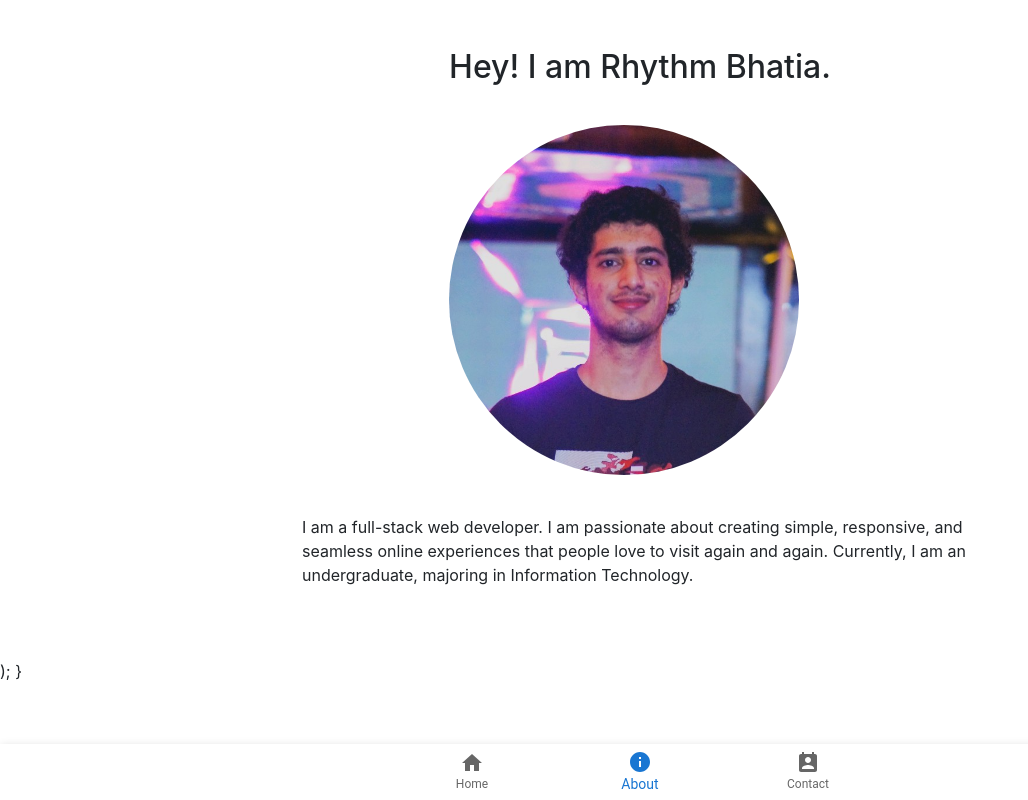
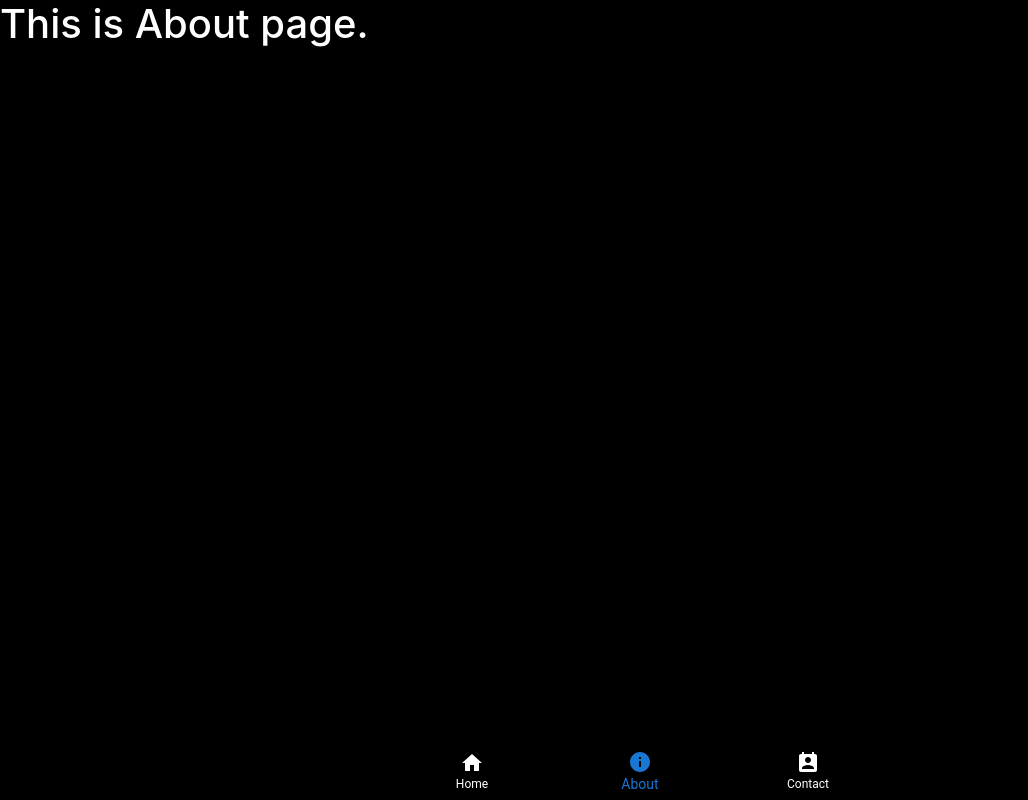
Before and after one commit to rhythm-28/portfolio, a React (Create React App) app: page / in a window 1280 px wide. Both pictures are taken after a click on the button "About". Shown: the whole page, without its empty margins (0-1028 px from the left). Built offline with nearby package versions, Linux system fonts and the light colour scheme.

Commit message:
footer done

```diff
--- a/src/components/App.js
+++ b/src/components/App.js
@@ -6,16 +6,20 @@ import {
 } from "react-router-dom";
 
 import "../stylesheets/App.css";
-import home from "./home/home.js";
-import about from "./about/about.js";
+import main from "./main.js";
+// import home from "./home/home.js";
+// import about from "./about/about.js";
+// import contact from "./contact/contact.js";
 
 function App() {
   return (
     <div>
       <Router>
         <Switch>
-          <Route exact path="/" component={home} />
+          <Route exact path="/" component={main} />
+          {/* <Route exact path="/home" component={home} />
           <Route exact path="/about" component={about} />
+          <Route exact path="/contact" component={contact} /> */}
         </Switch>
       </Router>
     </div>
--- a/src/components/about/about.js
+++ b/src/components/about/about.js
@@ -3,7 +3,7 @@ import '../../stylesheets/about.css';
 function About() {
   return (
     <div>
-      about page
+      <h1>This is About page.</h1>
     </div>
   );
 }
--- /dev/null
+++ b/src/components/contact/contact.js
@@ -0,0 +1,12 @@
+import react from "react";
+// import '../../stylesheets/home.css';
+
+function Contact(){
+    return (
+        <div>
+            <h1>This is Contact page.</h1>
+        </div>
+    );
+}
+
+export default Contact;
--- a/src/components/footer.js
+++ b/src/components/footer.js
@@ -10,17 +10,17 @@ import {
   ListItemText,
   Box,
 } from "@mui/material";
-import RestoreIcon from "@mui/icons-material/Restore";
-import FavoriteIcon from "@mui/icons-material/Favorite";
-import ArchiveIcon from "@mui/icons-material/Archive";
 import HomeIcon from '@mui/icons-material/Home';
 import InfoIcon from '@mui/icons-material/Info';
 import PermContactCalendarIcon from '@mui/icons-material/PermContactCalendar';
+
 import "../stylesheets/footer.css";
 
-function Footer() {
+function Footer(props) {
 
-  const [value, setValue] = useState(0);
+  const {current,setCurrent} = props;
+
+  const [value, setValue] = useState("home");
   const ref = useRef(null);
 
   useEffect(() => {
@@ -33,21 +33,25 @@ function Footer() {
         <Paper
           sx={{ position: "fixed", bottom: 0, left: 0, right: 0 }}
           elevation={3}
+
         >
           <BottomNavigation
             showLabels
             value={value}
             onChange={(event, newValue) => {
+            console.log("id",event);
               setValue(newValue);
+              setCurrent(newValue);
+              document.getElementById(event.target.id)?.classList.add("colourChange");
             }}
+            style={{backgroundColor: 'black',color: 'white'}}
           >
-            <BottomNavigationAction label="Home" icon={<HomeIcon />} />
-            <BottomNavigationAction label="About" icon={<InfoIcon />} />
-            <BottomNavigationAction label="Contact" icon={<PermContactCalendarIcon />} />
+            <BottomNavigationAction id="1" style={current==="home" ? {color: '#1976d2'} : {color:'white'}} value="home" label="Home" icon={<HomeIcon />} />
+            <BottomNavigationAction id="2" style={current==="about" ? {color: '#1976d2'} : {color:'white'}} value="about" label="About" icon={<InfoIcon />} />
+            <BottomNavigationAction id="3" style={current==="contact" ? {color: '#1976d2'} : {color:'white'}} value="contact" label="Contact" icon={<PermContactCalendarIcon />} />
           </BottomNavigation>
         </Paper>
       </Box>
-      ); }
     </div>
   );
 }
--- a/src/components/home/home.js
+++ b/src/components/home/home.js
@@ -12,7 +12,6 @@ function Home() {
       {/* <Projects />
       <Experience />
       <Skills /> */}
-      <Footer />
     </div>
   );
 }
--- /dev/null
+++ b/src/components/main.js
@@ -0,0 +1,22 @@
+import {react,useState} from "react";
+import Home from "./home/home.js";
+import About from "./about/about.js";
+import Contact from "./contact/contact.js";
+import Footer from "./footer.js";
+
+function Main(){
+    const [current,setCurrent] = useState("home");
+    return (
+        <div>
+            {current==="home" && <Home />}
+            {current==="about" && <About />}
+            {current==="contact" && <Contact />}
+            <Footer
+                current = {current}
+                setCurrent = {setCurrent}
+            />
+        </div>
+    );
+}
+
+export default Main;
--- a/src/index.css
+++ b/src/index.css
@@ -5,6 +5,8 @@ body {
     sans-serif;
   -webkit-font-smoothing: antialiased;
   -moz-osx-font-smoothing: grayscale;
+  background-color: black;
+  color: white;
 }
 
 code {
--- a/src/stylesheets/footer.css
+++ b/src/stylesheets/footer.css
@@ -0,0 +1,4 @@
+.colourChange
+{
+    color: #1976d2;
+}
```
